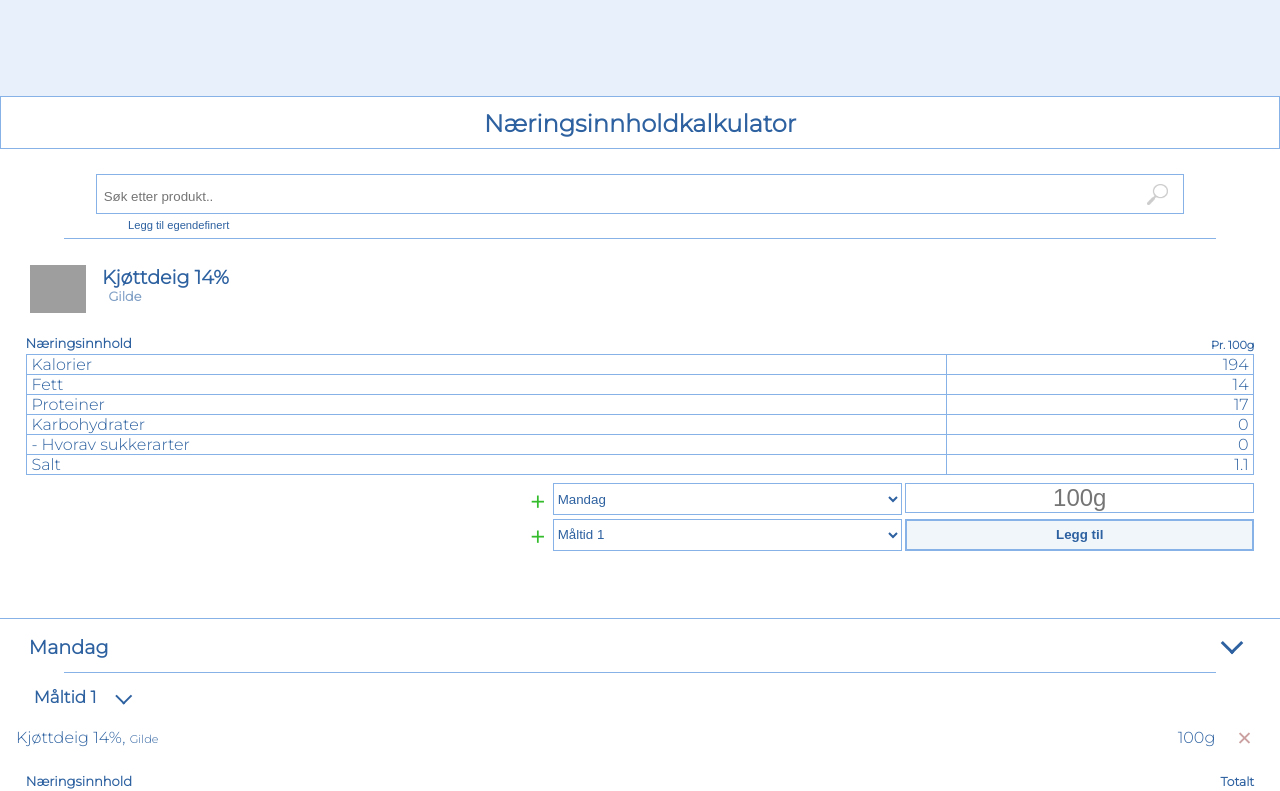
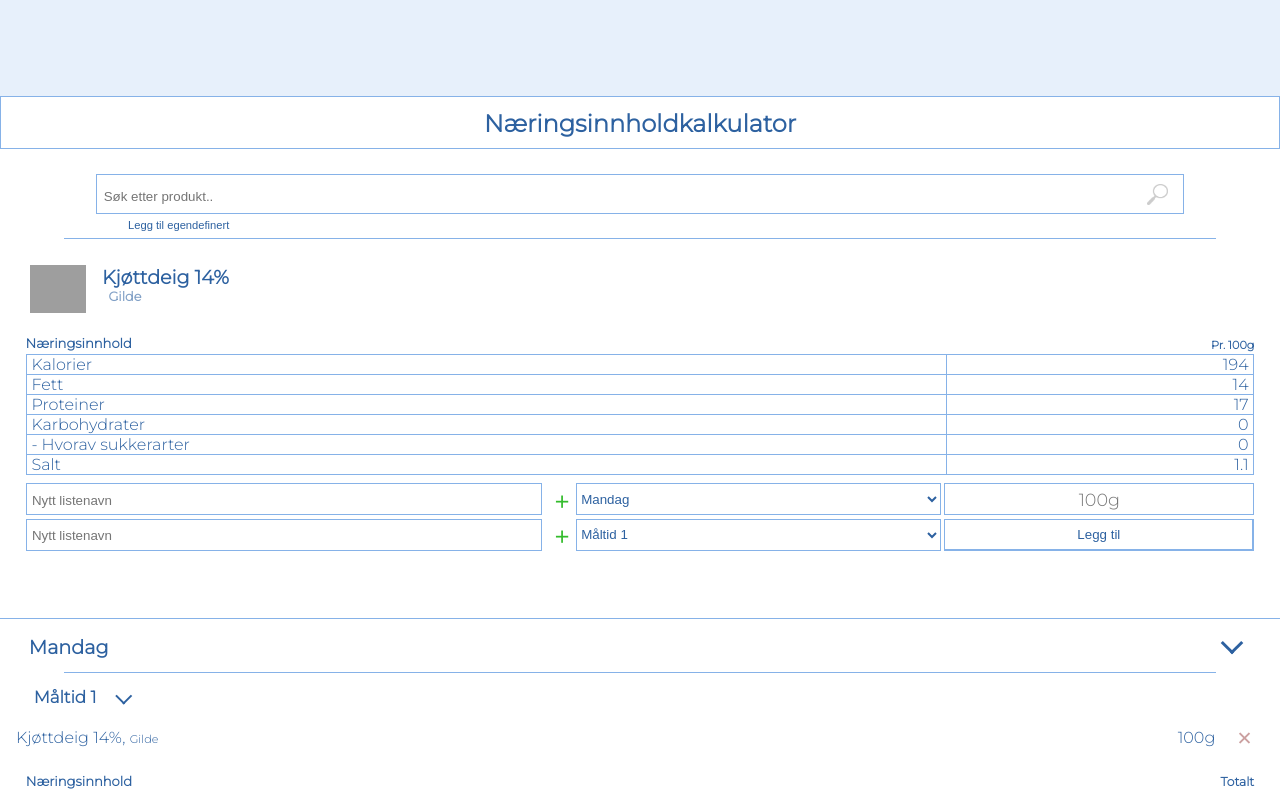
Before and after one commit to weskeiser/mealplanner, a React (Create React App) app in the folder client/: page / in a window 1280 px wide. Shown: the top 791 px of the page. Built offline with nearby package versions, Linux system fonts and the light colour scheme; grey boxes are pictures that could not be loaded.

Commit message:
progress backup

```diff
--- a/client/src/components/AddToMealplan/AddToMealplan.tsx
+++ b/client/src/components/AddToMealplan/AddToMealplan.tsx
@@ -26,14 +26,17 @@ const AddToMealplan: FC<IAddToMealplan> = ({
   setCurrentProduct,
   gramInputRef,
 }) => {
-  const selectMealplanDayRef = useRef();
-  const selectMealplanMealRef = useRef();
+  const selectMealplanDayRef = useRef<HTMLSelectElement | undefined>();
+  const selectMealplanMealRef = useRef<HTMLSelectElement | undefined>();
 
   const [errorMessage, setErrorMessage] = useState('');
 
   return (
     <div className={className + '__add-to-list'}>
-      <SelectMealplanDay ref={selectMealplanDayRef} className={className} />
+      <SelectMealplanDay
+        selectMealplanDayRef={selectMealplanDayRef}
+        className={className}
+      />
       <GramInput
         ref={gramInputRef}
         className={className + '__add-to-list__gram-input'}
@@ -42,7 +45,10 @@ const AddToMealplan: FC<IAddToMealplan> = ({
         currentProduct={currentProduct}
         setCurrentProduct={setCurrentProduct}
       />
-      <SelectMealplanMeal ref={selectMealplanMealRef} className={className} />
+      <SelectMealplanMeal
+        selectMealplanMealRef={selectMealplanMealRef}
+        className={className}
+      />
       <button
         className={className + '__add-to-list__add'}
         onClick={(e) =>
--- a/client/src/components/AddToMealplan/addProductToMeal.tsx
+++ b/client/src/components/AddToMealplan/addProductToMeal.tsx
@@ -7,8 +7,8 @@ const addProductToMeal = (
   mealPlans: IMealplans[],
   setMealplans: React.Dispatch<React.SetStateAction<IMealplans[]>>,
   setErrorMessage: React.Dispatch<React.SetStateAction<string>>,
-  selectMealplanMealRef: React.MutableRefObject<undefined>,
-  selectMealplanDayRef: React.MutableRefObject<undefined>
+  selectMealplanMealRef: React.MutableRefObject<HTMLSelectElement | undefined>,
+  selectMealplanDayRef: React.MutableRefObject<HTMLSelectElement | undefined>
 ) => {
   e.preventDefault();
   setErrorMessage('');
--- /dev/null
+++ b/client/src/components/SelectMealplan/SelectMealplan.tsx
@@ -0,0 +1,101 @@
+import {
+  Dispatch,
+  forwardRef,
+  ForwardRefExoticComponent,
+  RefAttributes,
+  useState,
+} from 'react';
+
+interface ISelectMealplan {
+  className: string;
+  listNames: string[];
+  setListNames: Dispatch<React.SetStateAction<string[]>>;
+}
+
+const SelectMealplan: ForwardRefExoticComponent<
+  ISelectMealplan & RefAttributes<HTMLSelectElement | undefined>
+> = forwardRef<HTMLSelectElement | undefined, ISelectMealplan>(
+  ({ className, listNames, setListNames }, ref) => {
+    const [inputVisible, setInputVisible] = useState(true);
+    const [successMessage, setSuccessMessage] = useState('');
+
+    const listOptions = listNames.map((listName) => {
+      return (
+        <option
+          value={listName}
+          className={className + '__add-to-list__list-dropdown__option'}
+        >
+          {listName}
+        </option>
+      );
+    });
+
+    const addNewList = (e: React.MouseEvent<HTMLButtonElement, MouseEvent>) => {
+      e.preventDefault();
+
+      const newListInputEl = e.target.parentElement.addNewListName;
+      if (newListInputEl) {
+        if (newListInputEl.value !== '') {
+          setListNames((listNames) => listNames.concat(newListInputEl.value));
+          console.log(newListInputEl.value);
+          setSuccessMessage('Ny liste lagt til');
+        }
+      }
+      setInputVisible((inputVisible) => !inputVisible);
+
+      if (!newListInputEl) {
+        setSuccessMessage('');
+      }
+    };
+
+    return (
+      <>
+        <form
+          className={className + '__add-to-list__list-dropdown__add-list'}
+          id="addNewListForm"
+        >
+          {inputVisible && (
+            <input
+              name="addNewListName"
+              type="text"
+              className={
+                className + '__add-to-list__list-dropdown__add-list__input'
+              }
+              placeholder="Nytt listenavn"
+              autoComplete="off"
+            />
+          )}
+          {successMessage && (
+            <p
+              className={
+                className +
+                '__add-to-list__list-dropdown__add-list__success-message'
+              }
+            >
+              {successMessage}
+            </p>
+          )}
+          <button
+            className={
+              className + '__add-to-list__list-dropdown__add-list__button'
+            }
+            onClick={(e) => addNewList(e)}
+            formTarget="addNewListForm"
+          >
+            &#65291;
+          </button>
+        </form>
+        <select
+          ref={ref}
+          name="list-dropdown"
+          id="list-dropdown"
+          className={className + '__add-to-list__list-dropdown'}
+        >
+          {listOptions}
+        </select>
+      </>
+    );
+  }
+);
+
+export default SelectMealplan;
--- a/client/src/components/SelectMealplanDay/SelectMealplanDay.tsx
+++ b/client/src/components/SelectMealplanDay/SelectMealplanDay.tsx
@@ -1,43 +1,34 @@
-import { FC, forwardRef, useState } from 'react';
+import { FC, MutableRefObject, useState } from 'react';
+import SelectMealplan from '../SelectMealplan/SelectMealplan';
 
 interface ISelectMealplanDay {
   className: string;
+  selectMealplanDayRef: MutableRefObject<HTMLSelectElement | undefined>;
 }
 
-const SelectMealplanDay: FC<ISelectMealplanDay> = forwardRef(
-  ({ className }, selectMealplanDayRef) => {
-    const [listNames, setListNames] = useState(['Mandag', 'Tirsdag', 'Onsdag']);
-    // const [selectedListName, setSelectedListName] = useState('Mandag');
+const SelectMealplanDay: FC<ISelectMealplanDay> = ({
+  className,
+  selectMealplanDayRef,
+}) => {
+  const [listNames, setListNames] = useState([
+    'Mandag',
+    'Tirsdag',
+    'Onsdag',
+    'Torsdag',
+    'Fredag',
+    'Lørdag',
+    'Søndag',
+  ]);
+  // const [selectedListName, setSelectedListName] = useState('Mandag');
 
-    const listOptions = listNames.map((listName) => {
-      // if (listName !== selectedListName) {
-      return (
-        <option
-          value={listName}
-          className={className + '__add-to-list__list-dropdown__option'}
-        >
-          {listName}
-        </option>
-      );
-      // }
-    });
-
-    return (
-      <>
-        <button className={className + '__add-to-list__list-dropdown__add'}>
-          &#65291;
-        </button>
-        <select
-          ref={selectMealplanDayRef}
-          name="list-dropdown"
-          id="list-dropdown"
-          className={className + '__add-to-list__list-dropdown'}
-        >
-          {listOptions}
-        </select>
-      </>
-    );
-  }
-);
+  return (
+    <SelectMealplan
+      className={className}
+      listNames={listNames}
+      setListNames={setListNames}
+      ref={selectMealplanDayRef}
+    />
+  );
+};
 
 export default SelectMealplanDay;
--- a/client/src/components/SelectMealplanMeal/SelectMealplanMeal.tsx
+++ b/client/src/components/SelectMealplanMeal/SelectMealplanMeal.tsx
@@ -1,27 +1,67 @@
-import { FC, forwardRef } from 'react';
+import { FC, MutableRefObject, useState } from 'react';
+import SelectMealplan from '../SelectMealplan/SelectMealplan';
 
 interface ISelectMealplanMeal {
   className: string;
+  selectMealplanMealRef: MutableRefObject<HTMLSelectElement | undefined>;
 }
 
-const SelectMealplanMeal: FC<ISelectMealplanMeal> = forwardRef(
-  ({ className }, selectMealplanMealRef) => {
-    return (
-      <>
-        <button className={className + '__add-to-list__list-dropdown__add'}>
-          &#65291;
-        </button>
-        <select
-          ref={selectMealplanMealRef}
-          name="list-dropdown"
-          id="list-dropdown"
-          className={className + '__add-to-list__list-dropdown'}
-        >
-          <option value="Måltid 1">Måltid 1</option>
-        </select>
-      </>
-    );
-  }
-);
+const SelectMealplanMeal: FC<ISelectMealplanMeal> = ({
+  className,
+  selectMealplanMealRef,
+}) => {
+  const [listNames, setListNames] = useState([
+    'Måltid 1',
+    'Måltid 2',
+    'Måltid 3',
+    'Måltid 4',
+  ]);
+  // const [selectedListName, setSelectedListName] = useState('Mandag');
+
+  return (
+    <SelectMealplan
+      className={className}
+      listNames={listNames}
+      setListNames={setListNames}
+      ref={selectMealplanMealRef}
+    />
+  );
+};
 
 export default SelectMealplanMeal;
+
+// import { FC, forwardRef } from 'react';
+
+// interface ISelectMealplanMeal {
+//   className: string;
+// }
+
+// const SelectMealplanMeal: FC<ISelectMealplanMeal> = forwardRef(
+//   ({ className }, selectMealplanMealRef) => {
+//     return (
+//       <>
+//         <div className={className + '__add-to-list__list-dropdown__add'}>
+//           <input
+//             type="text"
+//             className={className + '__add-to-list__list-dropdown__add__input'}
+//           />
+//           <button
+//             className={className + '__add-to-list__list-dropdown__add__button'}
+//           >
+//             &#65291;
+//           </button>
+//         </div>
+//         <select
+//           ref={selectMealplanMealRef}
+//           name="list-dropdown"
+//           id="list-dropdown"
+//           className={className + '__add-to-list__list-dropdown'}
+//         >
+//           <option value="Måltid 1">Måltid 1</option>
+//         </select>
+//       </>
+//     );
+//   }
+// );
+
+// export default SelectMealplanMeal;
--- a/client/src/styles/App.css
+++ b/client/src/styles/App.css
@@ -323,19 +323,65 @@ body {
   color: #2d61a0;
   margin-top: 0.5em;
   margin-bottom: 2em;
-  -ms-grid-columns: 3fr 2fr 2fr;
-      grid-template-columns: 3fr 2fr 2fr;
+  -ms-grid-columns: 3fr 2fr 1.7fr;
+      grid-template-columns: 3fr 2fr 1.7fr;
   grid-auto-rows: 2em;
   gap: 0.2em;
   width: 100%;
 }
 
+.selected-product__add-to-list__list-dropdown {
+  background-color: #fff;
+  border: 1px solid #86b2e8;
+  color: #2d61a0;
+}
+
+.selected-product__add-to-list__list-dropdown__add-list {
+  display: -webkit-box;
+  display: -ms-flexbox;
+  display: flex;
+}
+
+.selected-product__add-to-list__list-dropdown__add-list__input {
+  width: 7.5em;
+  width: 100%;
+  border: 1px solid #86b2e8;
+  padding-left: 0.4em;
+  padding-top: 0.1em;
+  color: #2d61a0;
+  outline: none;
+}
+
+.selected-product__add-to-list__list-dropdown__add-list__success-message {
+  font-size: 0.8em;
+  padding-top: 0.5em;
+  margin: 0 auto;
+  color: #34bc2d;
+}
+
+.selected-product__add-to-list__list-dropdown__add-list__button {
+  color: #34bc2d;
+  cursor: pointer;
+  font-size: 1em;
+  font-weight: 600;
+  width: 2em;
+  height: 2em;
+  margin: auto 0;
+  margin-left: auto;
+  padding-left: 0.5em;
+  padding-top: 0.15em;
+  background-color: #fff;
+  border: none;
+}
+
 .selected-product__add-to-list__gram-input__input {
+  font-family: 'Montserrat', sans-serif;
   width: 100%;
+  height: 100%;
   text-align: center;
   border: 1px solid #86b2e8;
   outline: none;
-  font-size: 1.5em;
+  font-size: 1.1em;
   color: #2d61a0;
 }
 
@@ -355,35 +401,14 @@ body {
   color: transparent;
 }
 
-.selected-product__add-to-list__list-dropdown {
+.selected-product__add-to-list__add {
+  color: #2d61a0;
   background-color: #fff;
   border: 1px solid #86b2e8;
-  color: #2d61a0;
-}
-
-.selected-product__add-to-list__list-dropdown__add {
-  color: #34bc2d;
-  cursor: pointer;
-  font-size: 1em;
-  font-weight: 600;
-  width: 2em;
-  height: 2em;
-  margin: auto 0;
-  margin-left: auto;
-  padding-left: 0.5em;
-  padding-top: 0.15em;
-  background-color: #fff;
-  border: none;
-}
-
-.selected-product__add-to-list__add {
-  color: #2d61a0;
-  font-weight: 600;
-  background-color: #fff;
-  border: 2px solid #86b2e8;
+  border-right: 2px solid #86b2e8;
+  border-bottom: 2px solid #86b2e8;
   cursor: pointer;
   white-space: nowrap;
-  background-color: #f1f6fb;
 }
 
 .selected-product__add-to-list__error {
--- a/client/src/styles/App.scss
+++ b/client/src/styles/App.scss
@@ -346,36 +346,44 @@ $search-bar-width: 85%;
     color: $page-color-text;
     margin-top: 0.5em;
     margin-bottom: 2em;
-    grid-template-columns: 3fr 2fr 2fr;
+    grid-template-columns: 3fr 2fr 1.7fr;
     grid-auto-rows: 2em;
     gap: 0.2em;
     width: 100%;
-
-    &__gram-input {
-      &__input {
-        width: 100%;
-        text-align: center;
-        border: 1px solid $page-color;
-        outline: none;
-        font-size: 1.5em;
-        color: $page-color-text;
-
-        &:focus::placeholder {
-          color: transparent;
-        }
-      }
-    }
 
     &__list-dropdown {
       background-color: #fff;
       border: 1px solid $page-color;
       color: $page-color-text;
+      // width: 6em;
       // margin-left: 50%;
 
       &__option {
       }
 
-      &__add {
+      &__add-list {
+        display: flex;
+
+        &__input {
+          width: 7.5em;
+          width: 100%;
+          border: 1px solid $page-color;
+          // margin-right: auto;
+          padding-left: 0.4em;
+          padding-top: 0.1em;
+          color: $page-color-text;
+          outline: none;
+        }
+
+        &__success-message {
+          font-size: 0.8em;
+          // width: 100%;
+          padding-top: 0.5em;
+          margin: 0 auto;
+          color: rgb(52, 188, 45);
+        }
+
+        &__button {
           color: rgb(52, 188, 45);
           cursor: pointer;
           font-size: 1em;
@@ -390,15 +398,36 @@ $search-bar-width: 85%;
           border: none;
         }
       }
+    }
+
+    &__gram-input {
+      &__input {
+        font-family: 'Montserrat', sans-serif;
+        width: 100%;
+        height: 100%;
+        // padding-top: 0.3em;
+        text-align: center;
+        border: 1px solid $page-color;
+        outline: none;
+        font-size: 1.1em;
+        color: $page-color-text;
+
+        &:focus::placeholder {
+          color: transparent;
+        }
+      }
+    }
 
     &__add {
       color: $page-color-text;
-      font-weight: 600;
+      // font-weight: 600;
       background-color: #fff;
-      border: 2px solid $page-color;
+      border: 1px solid $page-color;
+      border-right: 2px solid $page-color;
+      border-bottom: 2px solid $page-color;
       cursor: pointer;
       white-space: nowrap;
-      background-color: rgb(241, 246, 251);
+      // background-color: rgb(241, 246, 251);
     }
 
     &__error {
```
Also changed, not shown: 1 other file (tests, documents, lock files or other folders). Lines whose indentation alone changed are shown as unchanged.
